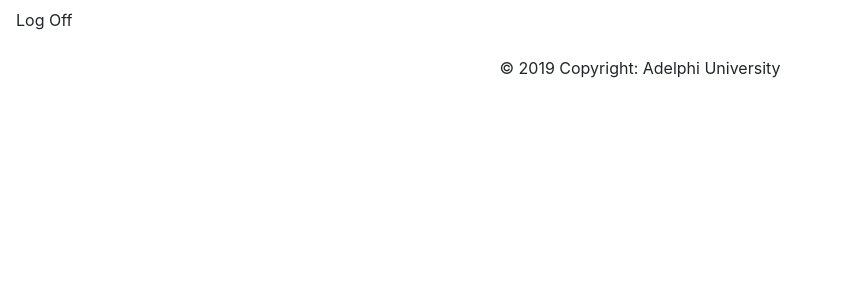
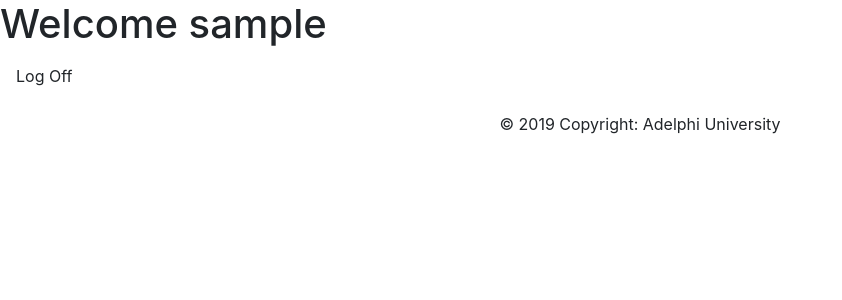
Before and after one commit to AKSHAT3272/Assignment-3-Collaborative-Software-Development, a PHP site: page /homepage.php in a window 1280 px wide. Shown: the top 300 px of the page, without its empty margins (0-842 px from the left). Run offline with PHP 8.4, Linux system fonts and the light colour scheme; the visitor is signed in with stand-in values (Sample User, id 1).

Commit message:
Navbar elements load based on privileges. Styling needs to be done and the navbar items need to link to other pages, but other than that the homepage is done

```diff
--- a/src/homepage.php
+++ b/src/homepage.php
@@ -22,12 +22,24 @@ include ('session.php');
         <div class="main-menu">
             <div class = "menu-header">
                 <!-- Header ICON? BIg letter here(first letter of username)-->
+		<h1>Welcome <?php echo $user_check;?></h1>
             </div>
 
             <!-- Navbar - later should dynamically load options, but for now are hard coded-->
             <nav class="navbar navbar-expand">
                 <ul class="navbar-nav navbar-center">
-                    <li class="nav-item">Log Off</li>
+		    <?php
+			if($roles_values['isparticipant'] != 0){
+				echo '<li class="nav-item right-side-padding">Participant</li>';
+			}
+			if($roles_values['isorganizer'] != 0){
+                                echo '<li class="nav-item right-side-padding">Organizer</li>';
+                        }
+			if($roles_values['isadmin'] != 0){
+                                echo '<li class="nav-item right-side-padding">Administrator</li>';
+                        }
+		     ?>
+                    <li class="nav-item right-side-padding">Log Off</li>
                 </ul>
             </nav>
         </div>
```
